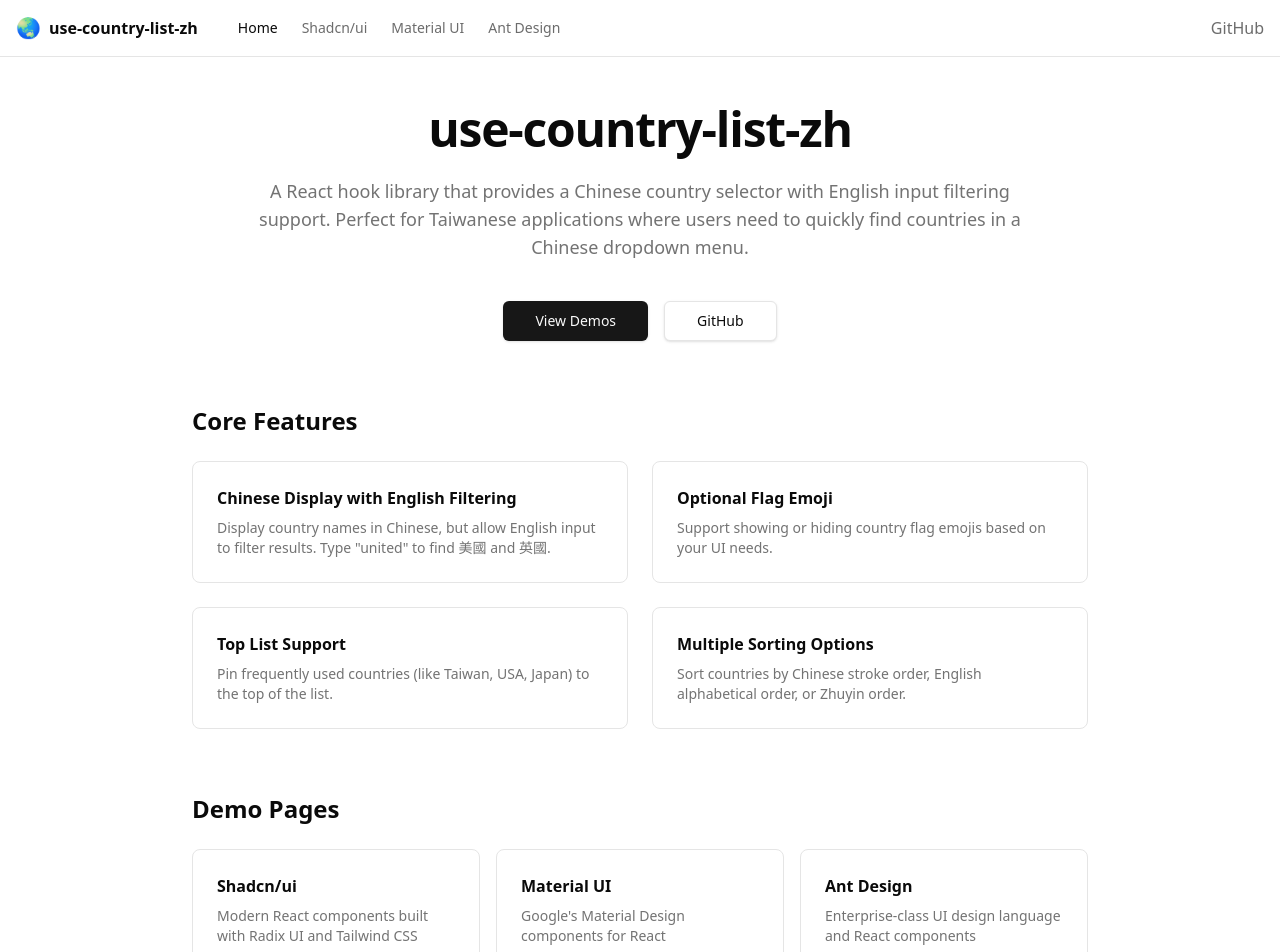
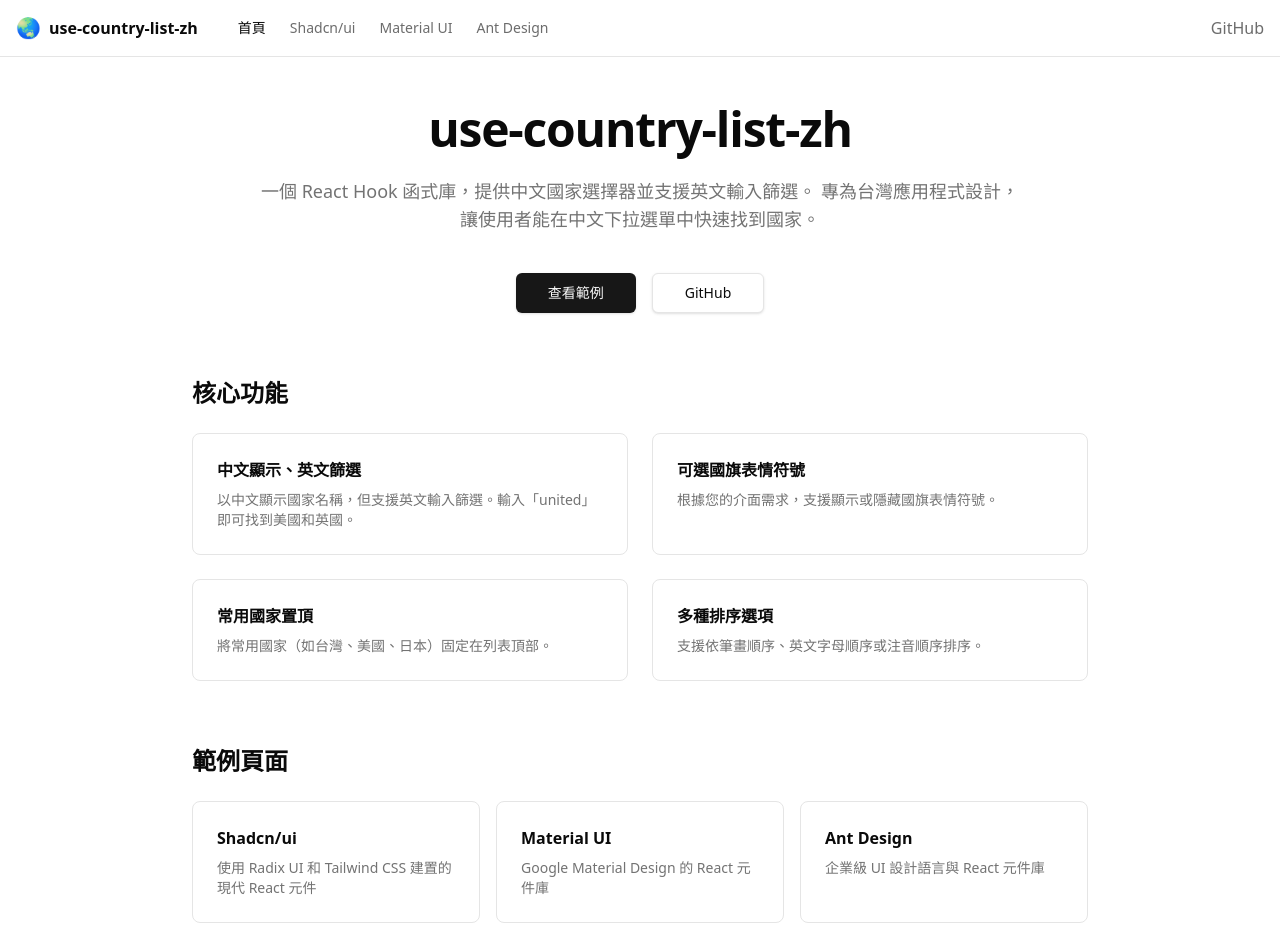
Before and after one commit to imgarylai/use-country-list-zh, a Next.js app in the folder demo/: page / in a window 1280 px wide. Shown: the top 952 px of the page. Built offline with nearby package versions, Linux system fonts and the light colour scheme.

Commit message:
refactor: use mandrain in demo

```diff
--- a/demo/app/antd/page.tsx
+++ b/demo/app/antd/page.tsx
@@ -19,72 +19,71 @@
     <AntdRegistry>
       <div className="container mx-auto px-4 py-12">
         <div className="mx-auto max-w-4xl">
-          <h1 className="text-3xl font-bold">Ant Design Demos</h1>
+          <h1 className="text-3xl font-bold">Ant Design 範例</h1>
           <p className="mt-2 text-muted-foreground">
-            Examples using Ant Design components, popular in enterprise React
-            applications.
+            使用 Ant Design 元件的範例，廣泛應用於企業級 React 應用程式。
           </p>
 
           <div className="mt-12 space-y-16">
             <DemoSection
-              title="Basic Select"
-              description="A simple country dropdown using Ant Design Select."
+              title="基本下拉選單"
+              description="使用 Ant Design Select 的簡單國家下拉選單。"
             >
               <BasicAntdSelect />
             </DemoSection>
 
             <DemoSection
-              title="Select with Top List"
-              description="Popular countries grouped at the top."
+              title="常用國家置頂"
+              description="常用國家分組顯示在頂部。"
             >
               <SelectWithTopList />
             </DemoSection>
 
             <DemoSection
-              title="Searchable Select"
-              description='The main feature! Type in English to filter Chinese country names. Try typing "united" to find United States (美國) and United Kingdom (英國).'
+              title="可搜尋下拉選單"
+              description="核心功能！輸入英文即可篩選中文國家名稱。試著輸入「united」來找到美國和英國。"
             >
               <SearchableSelect />
             </DemoSection>
 
             <DemoSection
-              title="AutoComplete"
-              description="Alternative searchable component using Ant Design AutoComplete."
+              title="自動完成"
+              description="使用 Ant Design AutoComplete 的另一種可搜尋元件。"
             >
               <BasicAutoComplete />
             </DemoSection>
 
             <DemoSection
-              title="Sort Options"
-              description="Switch between Chinese stroke order, English alphabetical, and Zhuyin sorting."
+              title="排序選項"
+              description="可切換筆畫順序、英文字母順序或注音順序排序。"
             >
               <SelectWithSortOptions />
             </DemoSection>
 
             <DemoSection
-              title="Flag Toggle"
-              description="Toggle flag emoji visibility."
+              title="國旗開關"
+              description="切換國旗表情符號的顯示與隱藏。"
             >
               <SelectWithFlagToggle />
             </DemoSection>
 
             <DemoSection
-              title="Country Whitelist"
-              description="Limit the list to specific countries only (e.g., Asian countries)."
+              title="國家白名單"
+              description="限制只顯示特定國家（例如：亞洲國家）。"
             >
               <SelectWithWhitelist />
             </DemoSection>
 
             <DemoSection
-              title="AutoComplete with Whitelist"
-              description="AutoComplete component with country whitelist."
+              title="自動完成加白名單"
+              description="結合白名單功能的自動完成元件。"
             >
               <AutoCompleteWithWhitelist />
             </DemoSection>
           </div>
 
           <div className="mt-16 rounded-lg border bg-muted/50 p-6">
-            <h2 className="text-xl font-semibold mb-4">Code Example</h2>
+            <h2 className="text-xl font-semibold mb-4">程式碼範例</h2>
             <pre className="overflow-x-auto text-sm">
               <code>{`import { useCountryList } from 'use-country-list-zh';
 import { Select } from 'antd';
--- a/demo/app/layout.tsx
+++ b/demo/app/layout.tsx
@@ -3,9 +3,9 @@
 import "./globals.css";
 
 export const metadata: Metadata = {
-  title: "use-country-list-zh Demo",
+  title: "use-country-list-zh 範例",
   description:
-    "Demo website showcasing the use-country-list-zh React hook library",
+    "use-country-list-zh React Hook 函式庫範例網站",
 };
 
 export default function RootLayout({
@@ -21,7 +21,7 @@
           <main className="flex-1">{children}</main>
           <footer className="border-t py-6 text-center text-sm text-muted-foreground">
             <p>
-              Built with{" "}
+              使用{" "}
               <a
                 href="https://github.com/imgarylai/use-country-list-zh"
                 className="font-medium underline underline-offset-4"
@@ -30,6 +30,7 @@
               >
                 use-country-list-zh
               </a>
+              {" "}建置
             </p>
           </footer>
         </div>
--- a/demo/app/mui/page.tsx
+++ b/demo/app/mui/page.tsx
@@ -14,58 +14,57 @@
     <MuiThemeProvider>
       <div className="container mx-auto px-4 py-12">
         <div className="mx-auto max-w-4xl">
-          <h1 className="text-3xl font-bold">Material UI Demos</h1>
+          <h1 className="text-3xl font-bold">Material UI 範例</h1>
           <p className="mt-2 text-muted-foreground">
-            Examples using Material UI (MUI) components with Google&apos;s Material
-            Design.
+            使用 Material UI (MUI) 元件搭配 Google Material Design 的範例。
           </p>
 
           <div className="mt-12 space-y-16">
             <DemoSection
-              title="Basic Select"
-              description="A simple country dropdown using MUI Select. Note: This doesn't support filtering - use the Autocomplete for that."
+              title="基本下拉選單"
+              description="使用 MUI Select 的簡單國家下拉選單。注意：此元件不支援篩選功能，如需篩選請使用 Autocomplete。"
             >
               <BasicMuiSelect />
             </DemoSection>
 
             <DemoSection
-              title="Select with Top List"
-              description="Popular countries pinned to the top with ListSubheader."
+              title="常用國家置頂"
+              description="常用國家固定在頂部，使用 ListSubheader 區隔。"
             >
               <SelectWithTopList />
             </DemoSection>
 
             <DemoSection
-              title="Searchable Autocomplete"
-              description='The main feature! Type in English to filter Chinese country names. Try typing "united" to find United States (美國) and United Kingdom (英國).'
+              title="可搜尋自動完成"
+              description="核心功能！輸入英文即可篩選中文國家名稱。試著輸入「united」來找到美國和英國。"
             >
               <BasicAutocomplete />
             </DemoSection>
 
             <DemoSection
-              title="Sort Options"
-              description="Switch between Chinese stroke order, English alphabetical, and Zhuyin sorting."
+              title="排序選項"
+              description="可切換筆畫順序、英文字母順序或注音順序排序。"
             >
               <AutocompleteWithSortOptions />
             </DemoSection>
 
             <DemoSection
-              title="Flag Toggle"
-              description="Toggle flag emoji visibility."
+              title="國旗開關"
+              description="切換國旗表情符號的顯示與隱藏。"
             >
               <AutocompleteWithFlagToggle />
             </DemoSection>
 
             <DemoSection
-              title="Country Whitelist"
-              description="Limit the list to specific countries only (e.g., Asian countries)."
+              title="國家白名單"
+              description="限制只顯示特定國家（例如：亞洲國家）。"
             >
               <AutocompleteWithWhitelist />
             </DemoSection>
           </div>
 
           <div className="mt-16 rounded-lg border bg-muted/50 p-6">
-            <h2 className="text-xl font-semibold mb-4">Code Example</h2>
+            <h2 className="text-xl font-semibold mb-4">程式碼範例</h2>
             <pre className="overflow-x-auto text-sm">
               <code>{`import { useCountryList } from 'use-country-list-zh';
 import Autocomplete from '@mui/material/Autocomplete';
--- a/demo/app/page.tsx
+++ b/demo/app/page.tsx
@@ -9,14 +9,13 @@
           use-country-list-zh
         </h1>
         <p className="mt-6 text-lg text-muted-foreground">
-          A React hook library that provides a Chinese country selector with
-          English input filtering support. Perfect for Taiwanese applications
-          where users need to quickly find countries in a Chinese dropdown menu.
+          一個 React Hook 函式庫，提供中文國家選擇器並支援英文輸入篩選。
+          專為台灣應用程式設計，讓使用者能在中文下拉選單中快速找到國家。
         </p>
 
         <div className="mt-10 flex flex-col gap-4 sm:flex-row sm:justify-center">
           <Button asChild size="lg">
-            <Link href="/shadcn">View Demos</Link>
+            <Link href="/shadcn">查看範例</Link>
           </Button>
           <Button asChild variant="outline" size="lg">
             <a
@@ -31,50 +30,50 @@
       </div>
 
       <div className="mx-auto mt-16 max-w-4xl">
-        <h2 className="text-2xl font-semibold mb-6">Core Features</h2>
+        <h2 className="text-2xl font-semibold mb-6">核心功能</h2>
         <div className="grid gap-6 sm:grid-cols-2">
           <FeatureCard
-            title="Chinese Display with English Filtering"
-            description='Display country names in Chinese, but allow English input to filter results. Type "united" to find 美國 and 英國.'
+            title="中文顯示、英文篩選"
+            description="以中文顯示國家名稱，但支援英文輸入篩選。輸入「united」即可找到美國和英國。"
           />
           <FeatureCard
-            title="Optional Flag Emoji"
-            description="Support showing or hiding country flag emojis based on your UI needs."
+            title="可選國旗表情符號"
+            description="根據您的介面需求，支援顯示或隱藏國旗表情符號。"
           />
           <FeatureCard
-            title="Top List Support"
-            description="Pin frequently used countries (like Taiwan, USA, Japan) to the top of the list."
+            title="常用國家置頂"
+            description="將常用國家（如台灣、美國、日本）固定在列表頂部。"
           />
           <FeatureCard
-            title="Multiple Sorting Options"
-            description="Sort countries by Chinese stroke order, English alphabetical order, or Zhuyin order."
+            title="多種排序選項"
+            description="支援依筆畫順序、英文字母順序或注音順序排序。"
           />
         </div>
       </div>
 
       <div className="mx-auto mt-16 max-w-4xl">
-        <h2 className="text-2xl font-semibold mb-6">Demo Pages</h2>
+        <h2 className="text-2xl font-semibold mb-6">範例頁面</h2>
         <div className="grid gap-4 sm:grid-cols-3">
           <DemoCard
             href="/shadcn"
             title="Shadcn/ui"
-            description="Modern React components built with Radix UI and Tailwind CSS"
+            description="使用 Radix UI 和 Tailwind CSS 建置的現代 React 元件"
           />
           <DemoCard
             href="/mui"
             title="Material UI"
-            description="Google's Material Design components for React"
+            description="Google Material Design 的 React 元件庫"
           />
           <DemoCard
             href="/antd"
             title="Ant Design"
-            description="Enterprise-class UI design language and React components"
+            description="企業級 UI 設計語言與 React 元件庫"
           />
         </div>
       </div>
 
       <div className="mx-auto mt-16 max-w-4xl">
-        <h2 className="text-2xl font-semibold mb-6">Quick Start</h2>
+        <h2 className="text-2xl font-semibold mb-6">快速開始</h2>
         <div className="rounded-lg border bg-muted/50 p-6">
           <pre className="overflow-x-auto text-sm">
             <code>{`npm install use-country-list-zh
--- a/demo/app/shadcn/page.tsx
+++ b/demo/app/shadcn/page.tsx
@@ -12,58 +12,57 @@
   return (
     <div className="container mx-auto px-4 py-12">
       <div className="mx-auto max-w-4xl">
-        <h1 className="text-3xl font-bold">Shadcn/ui Demos</h1>
+        <h1 className="text-3xl font-bold">Shadcn/ui 範例</h1>
         <p className="mt-2 text-muted-foreground">
-          Examples using Shadcn/ui components with Radix UI primitives and
-          Tailwind CSS.
+          使用 Shadcn/ui 元件搭配 Radix UI 基礎元件與 Tailwind CSS 的範例。
         </p>
 
         <div className="mt-12 space-y-16">
           <DemoSection
-            title="Basic Select"
-            description="A simple country dropdown using Radix Select. Note: This doesn't support filtering - use the Combobox for that."
+            title="基本下拉選單"
+            description="使用 Radix Select 的簡單國家下拉選單。注意：此元件不支援篩選功能，如需篩選請使用 Combobox。"
           >
             <BasicSelect />
           </DemoSection>
 
           <DemoSection
-            title="Select with Top List"
-            description="Popular countries pinned to the top with a separator."
+            title="常用國家置頂"
+            description="常用國家固定在頂部，並以分隔線區隔。"
           >
             <SelectWithTopList />
           </DemoSection>
 
           <DemoSection
-            title="Searchable Combobox"
-            description='The main feature! Type in English to filter Chinese country names. Try typing "united" to find United States (美國) and United Kingdom (英國).'
+            title="可搜尋下拉選單"
+            description="核心功能！輸入英文即可篩選中文國家名稱。試著輸入「united」來找到美國和英國。"
           >
             <CountryCombobox />
           </DemoSection>
 
           <DemoSection
-            title="Sort Options"
-            description="Switch between Chinese stroke order, English alphabetical, and Zhuyin sorting."
+            title="排序選項"
+            description="可切換筆畫順序、英文字母順序或注音順序排序。"
           >
             <SortOptionsDemo />
           </DemoSection>
 
           <DemoSection
-            title="Flag Toggle"
-            description="Toggle flag emoji visibility."
+            title="國旗開關"
+            description="切換國旗表情符號的顯示與隱藏。"
           >
             <FlagToggleDemo />
           </DemoSection>
 
           <DemoSection
-            title="Country Whitelist"
-            description="Limit the list to specific countries only (e.g., Asian countries)."
+            title="國家白名單"
+            description="限制只顯示特定國家（例如：亞洲國家）。"
           >
             <WhitelistDemo />
           </DemoSection>
         </div>
 
         <div className="mt-16 rounded-lg border bg-muted/50 p-6">
-          <h2 className="text-xl font-semibold mb-4">Code Example</h2>
+          <h2 className="text-xl font-semibold mb-4">程式碼範例</h2>
           <pre className="overflow-x-auto text-sm">
             <code>{`import { useCountryList } from 'use-country-list-zh';
 import { Command, CommandInput, CommandList, CommandItem } from '@/components/ui/command';
--- a/demo/components/navigation.tsx
+++ b/demo/components/navigation.tsx
@@ -5,7 +5,7 @@
 import { cn } from "@/lib/utils";
 
 const navItems = [
-  { href: "/", label: "Home" },
+  { href: "/", label: "首頁" },
   { href: "/shadcn", label: "Shadcn/ui" },
   { href: "/mui", label: "Material UI" },
   { href: "/antd", label: "Ant Design" },
```
